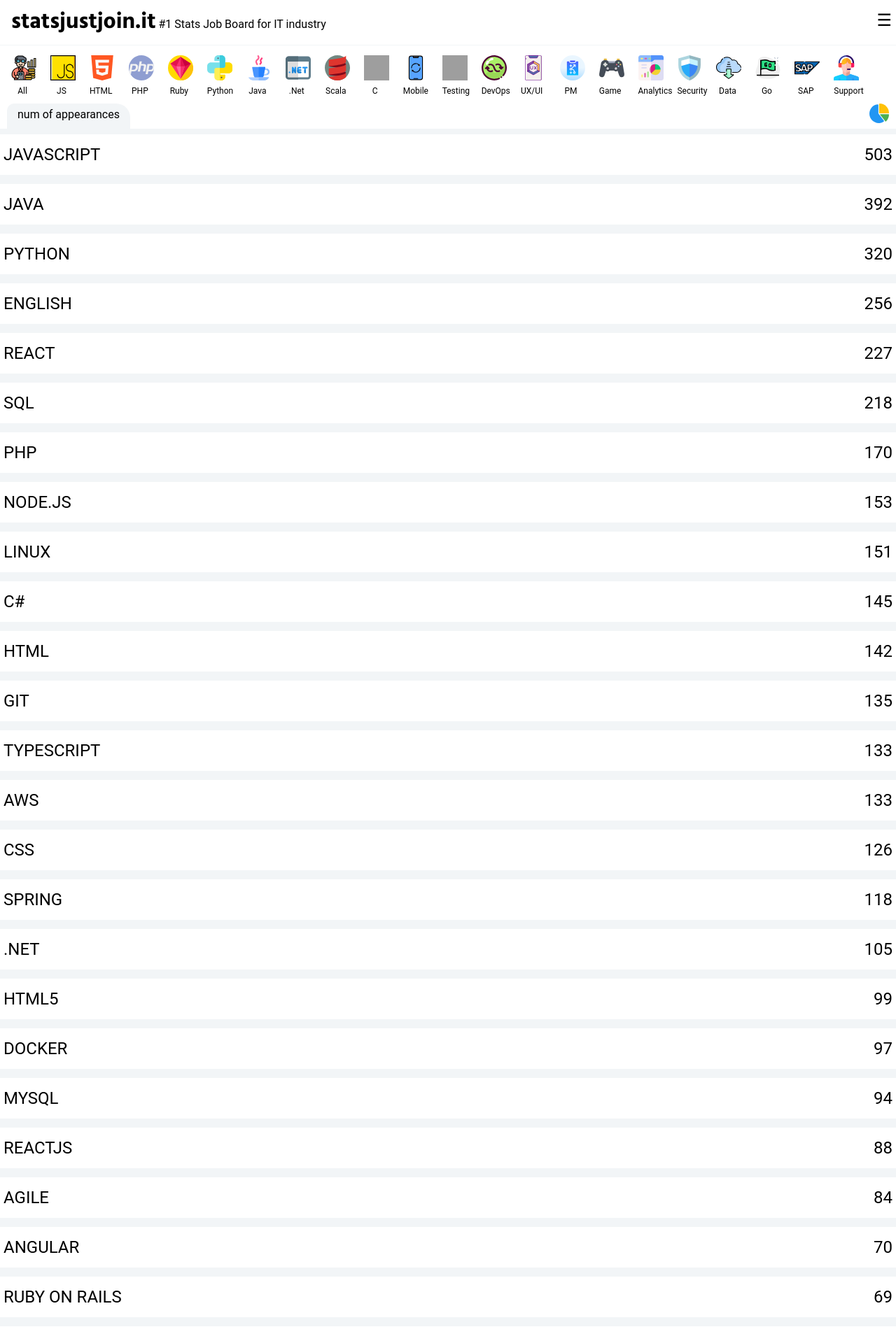
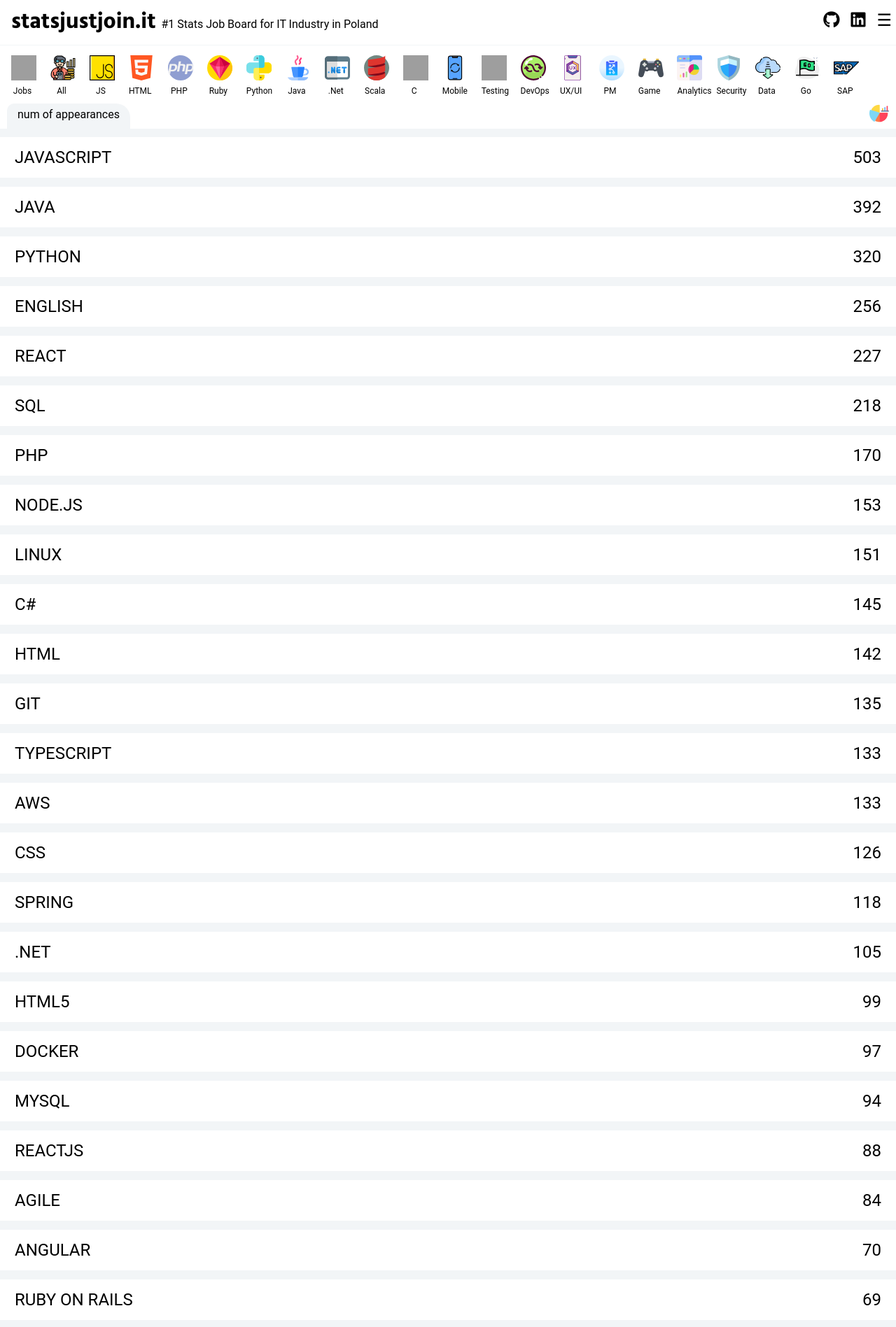
Before and after one commit to wloszynski/statsjustjoinit-django, a Django app: page /skills/all in a window 1280 px wide. Shown: the top 1897 px of the page at 70% size. Run offline with Django 3.2, Linux system fonts and the light colour scheme; data comes from the database, SQL or seed files in the repository; some libraries are stand-ins or nearby versions; grey boxes are pictures that could not be loaded.

Commit message:
linkedin and github profiles added

```diff
--- a/skillsgraph/templates/skillsgraph/skills.html
+++ b/skillsgraph/templates/skillsgraph/skills.html
@@ -5,16 +5,39 @@
     <div id="root" class="flex-container">
       <div class="top flex-item">
         <div>
-          <span class="logo">statsjustjoin.it</span>
-          <span class="subtext">#1 Stats Job Board for IT industry</span>
+          <a href="/skills/all"><span class="logo">statsjustjoin.it </span></a>
+          <span class="subtext">#1 Stats Job Board for IT<span id="added-subtext"> Industry in Poland</span></span>
         </div>
         <div>
+          <a href="https://github.com/wloszynski" target="_blank">
+            <button class="social-icons">
+              <i class="fab fa-github"></i>
+            </button>
+          </a>
+
+          <a href="https://www.linkedin.com/in/wloszynski/" target="_blank">
+            <button class="social-icons">
+              <i class="fab fa-linkedin"></i>
+            </button>
+          </a>
+
           <button id="menu">
             <span aria-hidden="true">☰</span>
           </button>
+
         </div>
       </div>
       <div class="options flex-item">
+
+        <a class="link-icon" href="/jobs">
+          <img
+            class="small-icon"
+            src="{% static '/skillsgraph/img/' %}job.svg"
+            alt="job.svg"
+          />
+          <span class="icon-title">Jobs</span>
+
+        </a>
 
           {% for category in categories_zipped %}
           <a class="link-icon" href="/skills/{{category.0}}">
@@ -28,6 +51,7 @@
           </a>
           {% endfor %}
           <select name="category" class="link-list" onchange="goToCategory()">
+            <option value="jobs" selected>Jobs</option>
             {% for category in categories %}
             {% if category_selected == category %}
             <option value="{{ category }}" selected>{{ category|title }}</option>
@@ -44,51 +68,63 @@
           </a>
           <img
             class="chart-icon"
-            src="{% static 'skillsgraph/img/pie-chart.svg' %}"
+            src="{% static 'skillsgraph/img/graph.svg' %}"
             alt="chart"
           />
         </div>
-        <div class="flex-container">
+        <div class="flex-container skill-items ">
           {% for row in all_rows %}
           <div class="top flex-item item">
-            <span> {{ row.0|upper }}</span>
-            <span> {{ row.1 }}</span>
+            <span class="item-title"> {{ row.0|upper }}</span>
+            <span class="item-count"> {{ row.1 }}</span>
           </div>
           {% endfor %}
         </div>
+
       </div>
       <div
         class="content flex-item items-container chart-div"
         style="display: none"
       >
-        <div class="num-app">
-          <button id="back-chart-btn"><span>back</span></button>
+        <div class="num-app" id="back-btn-background">
+          <button id="back-chart-btn"><span><img src="{% static 'skillsgraph/img/left-arrow.svg' %}" alt="back-arrow" class="chart-icon"></span></button>
         </div>
         <div class="flex-container">
           <canvas id="myChart"></canvas>
         </div>
       </div>
     </div>
+
     <script>
           const chart_button = document.querySelector(".chart-icon");
           const content_div = document.querySelector(".content");
           const chart_div = document.querySelector(".chart-div");
           const back_chart_button = document.querySelector("#back-chart-btn");
           const category_select = document.querySelector('.link-list');
+          const b_btn_bg = document.querySelector('#back-btn-background');
+          const menu_btn = document.querySelector('#menu');
+
 
           chart_button.addEventListener("click", function () {
             content_div.style.display = "none";
             chart_div.style.display = "block";
+            b_btn_bg.style.backgroundColor= "#f2f5f7";
           });
           back_chart_button.addEventListener("click", function () {
             content_div.style.display = "block";
             chart_div.style.display = "none";
+            b_btn_bg.style.backgroundColor= "#fffff";
+
           });
 
           category_select.addEventListener("change", function () {
             let cat_selected = category_select.value;
             let url = "/skills/" + cat_selected;
             window.location.href = url;
+
+          });
+          menu_btn.addEventListener("click", function () {
+            alert("Kiedys tutaj będzie menu")
 
           });
 
```
